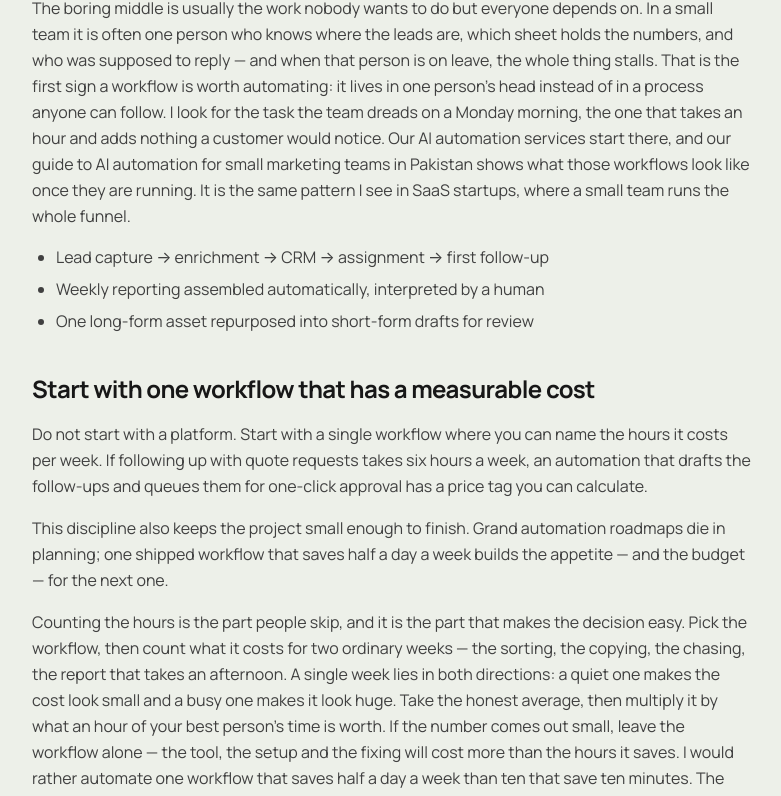
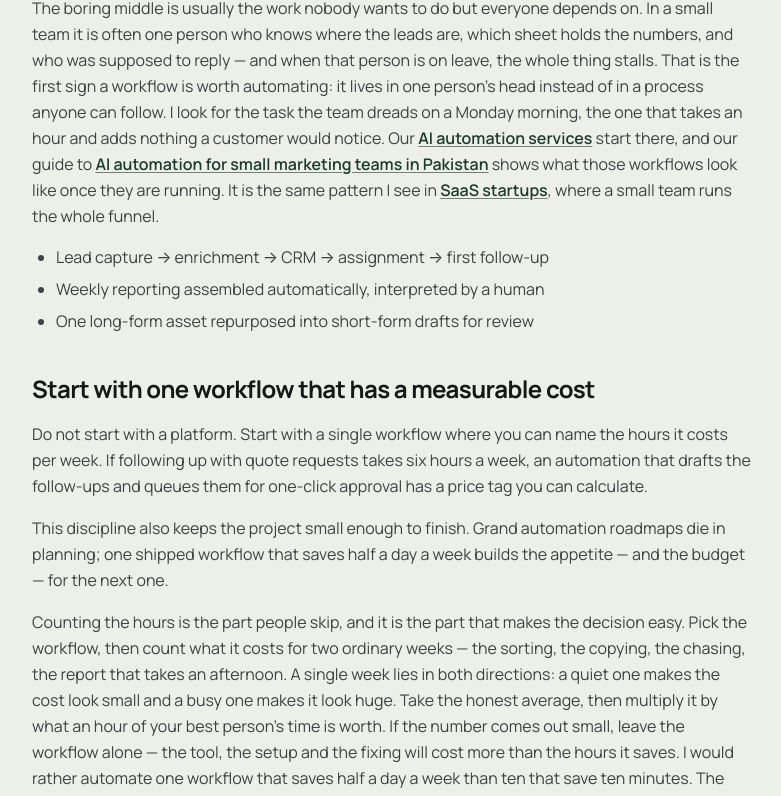
Before and after one commit to bodycartoon0111-netizen/abdul-rehman-portfolio, a Next.js app: page /blog/ai-automation-small-marketing-team in a window 1280 px wide. Shown: the part 918-1714 px from the top of the page, without its empty margins (248-1029 px from the left). Built offline with nearby package versions, Linux system fonts and the light colour scheme; no server answers.

Commit message:
Blog article: make in-article links visible with pine underline

```diff
--- a/app/blog/[slug]/page.tsx
+++ b/app/blog/[slug]/page.tsx
@@ -16,13 +16,13 @@ function renderRichText(text: string) {
     const [, label, href] = match;
     if (href.startsWith("/")) {
       return (
-        <Link key={i} href={href}>
+        <Link key={i} href={href} className="font-semibold text-pine underline underline-offset-2 decoration-pine/60 transition hover:text-pine-bright">
           {label}
         </Link>
       );
     }
     return (
-      <a key={i} href={href} target="_blank" rel="noopener noreferrer">
+      <a key={i} href={href} target="_blank" rel="noopener noreferrer" className="font-semibold text-pine underline underline-offset-2 decoration-pine/60 transition hover:text-pine-bright">
         {label}
       </a>
     );
```
